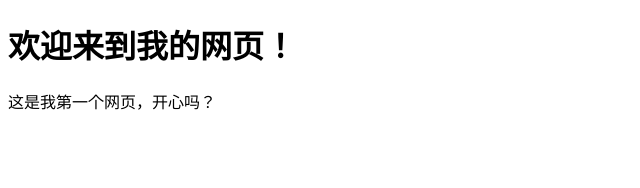
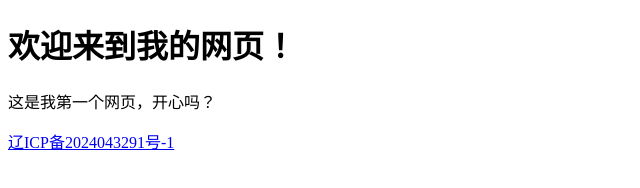
Before and after one commit to XiaYBing/github.io, a plain HTML site: page index.html in a window 1280 px wide. Shown: the whole page, without its empty margins (0-640 px from the left). Drawn offline with Linux system fonts and the light colour scheme.

Commit message:
Update index.html

```diff
--- a/index.html
+++ b/index.html
@@ -8,3 +8,5 @@
     <p>这是我第一个网页，开心吗？</p>
 </body>
 </html>
+
+<a href="https://beian.miit.gov.cn/" target="_blank">辽ICP备2024043291号-1</a>
```
